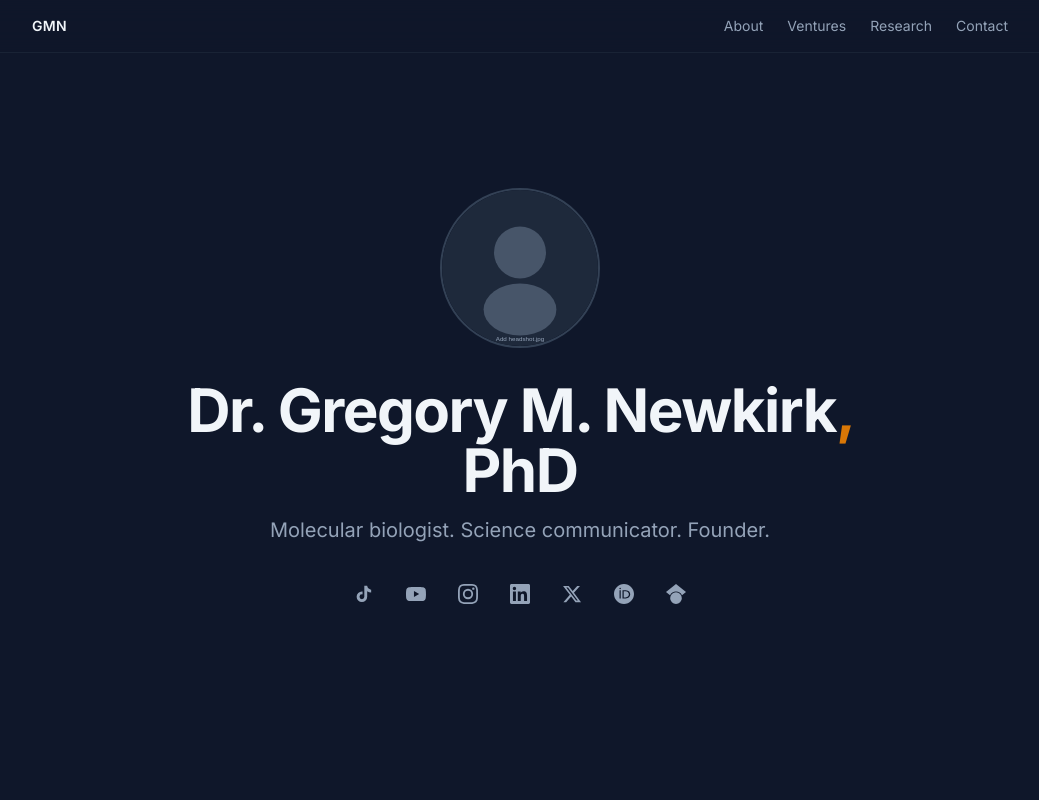
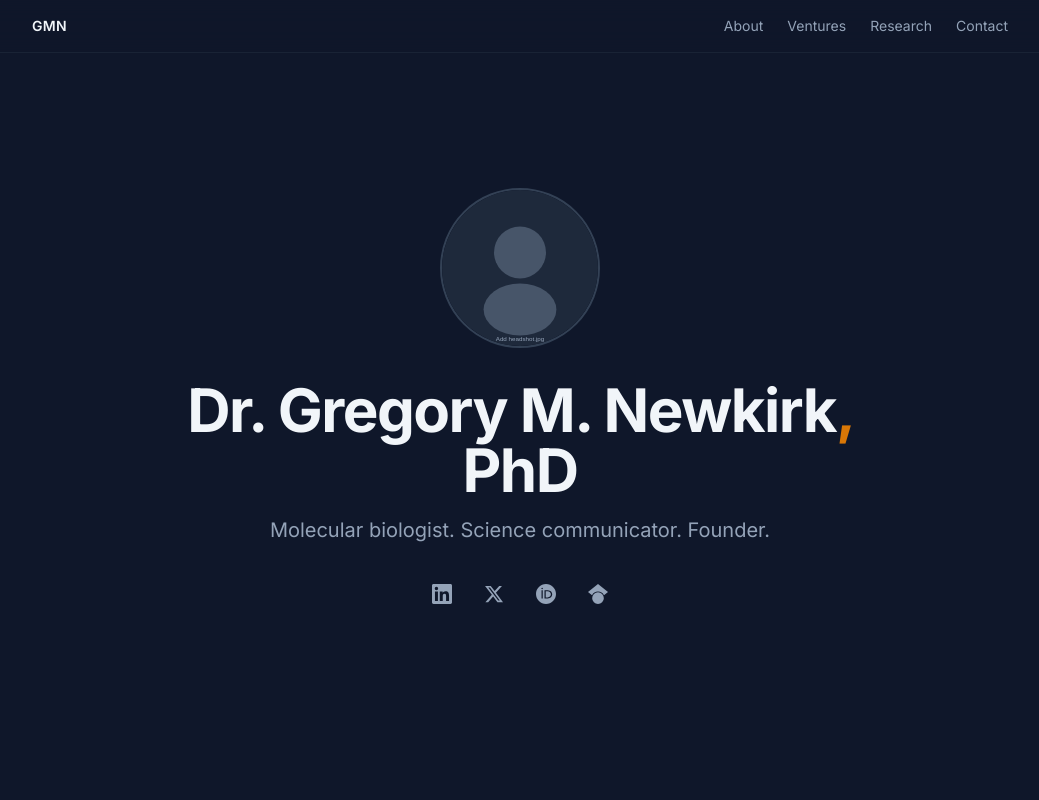
Before and after one commit to gregnewkirk/gregnewkirk-com, a Next.js app: page / in a window 1280 px wide. Shown: the top 800 px of the page, without its empty margins (120-1159 px from the left). Built offline with nearby package versions, Linux system fonts and the light colour scheme.

Commit message:
Remove social media links, keep professional only (LinkedIn, X, ORCID, Scholar)

```diff
--- a/src/app/page.tsx
+++ b/src/app/page.tsx
@@ -1,33 +1,6 @@
 import Image from "next/image";
 
 const socials = [
-  {
-    name: "TikTok",
-    href: "https://www.tiktok.com/@drgregshow",
-    icon: (
-      <svg viewBox="0 0 24 24" fill="currentColor" className="w-5 h-5">
-        <path d="M19.59 6.69a4.83 4.83 0 01-3.77-4.25V2h-3.45v13.67a2.89 2.89 0 01-2.88 2.5 2.89 2.89 0 01-2.89-2.89 2.89 2.89 0 012.89-2.89c.28 0 .54.04.79.1V9.01a6.27 6.27 0 00-.79-.05 6.34 6.34 0 00-6.34 6.34 6.34 6.34 0 006.34 6.34 6.34 6.34 0 006.34-6.34V8.75a8.18 8.18 0 004.76 1.52V6.84a4.84 4.84 0 01-1-.15z" />
-      </svg>
-    ),
-  },
-  {
-    name: "YouTube",
-    href: "https://www.youtube.com/@drgregshow",
-    icon: (
-      <svg viewBox="0 0 24 24" fill="currentColor" className="w-5 h-5">
-        <path d="M23.498 6.186a3.016 3.016 0 00-2.122-2.136C19.505 3.545 12 3.545 12 3.545s-7.505 0-9.377.505A3.017 3.017 0 00.502 6.186C0 8.07 0 12 0 12s0 3.93.502 5.814a3.016 3.016 0 002.122 2.136c1.871.505 9.376.505 9.376.505s7.505 0 9.377-.505a3.015 3.015 0 002.122-2.136C24 15.93 24 12 24 12s0-3.93-.502-5.814zM9.545 15.568V8.432L15.818 12l-6.273 3.568z" />
-      </svg>
-    ),
-  },
-  {
-    name: "Instagram",
-    href: "https://www.instagram.com/drgregshow",
-    icon: (
-      <svg viewBox="0 0 24 24" fill="currentColor" className="w-5 h-5">
-        <path d="M12 2.163c3.204 0 3.584.012 4.85.07 3.252.148 4.771 1.691 4.919 4.919.058 1.265.069 1.645.069 4.849 0 3.205-.012 3.584-.069 4.849-.149 3.225-1.664 4.771-4.919 4.919-1.266.058-1.644.07-4.85.07-3.204 0-3.584-.012-4.849-.07-3.26-.149-4.771-1.699-4.919-4.92-.058-1.265-.07-1.644-.07-4.849 0-3.204.013-3.583.07-4.849.149-3.227 1.664-4.771 4.919-4.919 1.266-.057 1.645-.069 4.849-.069zM12 0C8.741 0 8.333.014 7.053.072 2.695.272.273 2.69.073 7.052.014 8.333 0 8.741 0 12c0 3.259.014 3.668.072 4.948.2 4.358 2.618 6.78 6.98 6.98C8.333 23.986 8.741 24 12 24c3.259 0 3.668-.014 4.948-.072 4.354-.2 6.782-2.618 6.979-6.98.059-1.28.073-1.689.073-4.948 0-3.259-.014-3.667-.072-4.947-.196-4.354-2.617-6.78-6.979-6.98C15.668.014 15.259 0 12 0zm0 5.838a6.162 6.162 0 100 12.324 6.162 6.162 0 000-12.324zM12 16a4 4 0 110-8 4 4 0 010 8zm6.406-11.845a1.44 1.44 0 100 2.881 1.44 1.44 0 000-2.881z" />
-      </svg>
-    ),
-  },
   {
     name: "LinkedIn",
     href: "https://www.linkedin.com/in/gnewkirk/",
```
